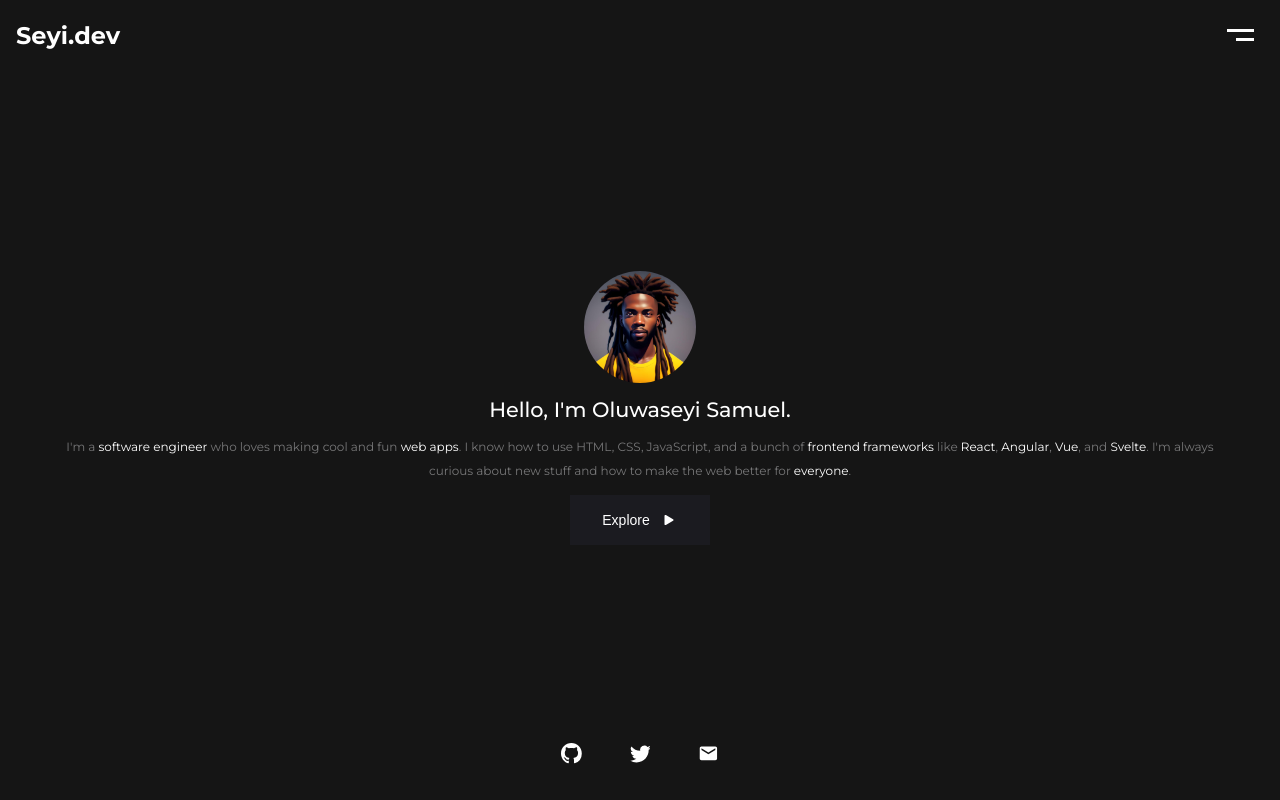
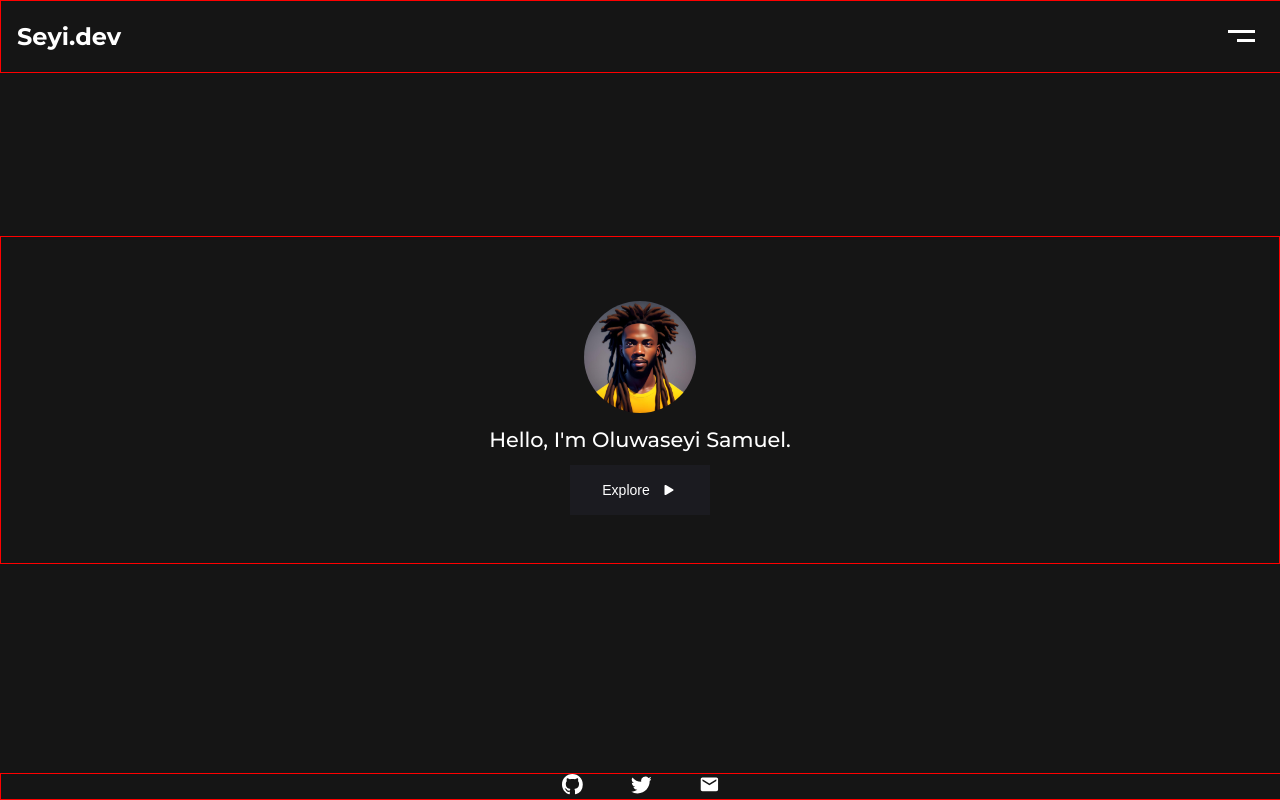
Before and after one commit to Seyi-dev1/Portfolio, a Next.js app: page / in a window 1280 px wide. Built offline with nearby package versions, Linux system fonts and the light colour scheme.

Commit message:
more UI changes

```diff
--- a/app/components/responsive home/ResponsiveBio.jsx
+++ b/app/components/responsive home/ResponsiveBio.jsx
@@ -1,4 +1,3 @@
-"use client";
 import styles from "./responsiveBio.module.scss";
 import avatar2 from "../../../assets/fotor-ai-2023060322410.jpg";
 import { BsGithub } from "react-icons/bs";
@@ -6,34 +5,9 @@ import { BsArrowUpRight } from "react-icons/bs";
 import { BsTwitter, BsFillPlayFill } from "react-icons/bs";
 import { MdEmail } from "react-icons/md";
 import Image from "next/image";
-import { useEffect, useState } from "react";
 import Link from "next/link";
 
 const ResponsiveBio = () => {
-  const [width, setWidth] = useState(1300);
-
-  useEffect(() => {
-    const handleWindowResize = () => {
-      setWidth(window.innerWidth);
-    };
-    window.addEventListener("resize", handleWindowResize);
-
-    function preventScroll(e) {
-      e.preventDefault();
-      e.stopPropagation();
-
-      return false;
-    }
-    width > 1200 &&
-      document.querySelector("#bio").addEventListener("wheel", preventScroll, {
-        passive: false,
-      });
-
-    return () => {
-      window.removeEventListener("resize", handleWindowResize);
-    };
-  });
-
   return (
     <div className={styles.home}>
       <div className={styles.container}>
@@ -43,14 +17,14 @@ const ResponsiveBio = () => {
               <Image src={avatar2} alt="avatar" />
             </div>
             <h1 className={styles.greeting}>Hello, I'm Oluwaseyi Samuel.</h1>
-            <p className={styles.intro}>
+            {/* <p className={styles.intro}>
               I'm a <span>software engineer</span> who loves making cool and fun{" "}
               <span>web apps</span>. I know how to use HTML, CSS, JavaScript,
               and a bunch of <span>frontend frameworks</span> like{" "}
               <span>React</span>, <span>Angular</span>, <span>Vue</span>, and{" "}
               <span>Svelte</span>. I'm always curious about new stuff and how to
               make the web better for <span>everyone</span>.
-            </p>
+            </p> */}
             <div className={styles.explorebtn}>
               <Link href={"/work"}>
                 <button>
--- a/app/globals.module.scss
+++ b/app/globals.module.scss
@@ -5,19 +5,16 @@
   box-sizing: border-box;
   display: grid;
   height: 100vh;
-  // align-content: center;
-  // overflow: hidden;
+  overflow-x: hidden;
 
   .socials {
     display: none;
-    // margin-top: 6rem;
-    // margin-bottom: 2rem;
     gap: 6rem;
-    // align-items: center;
     justify-content: center;
     position: absolute;
-    bottom: 2rem;
+    bottom: 0rem;
     width: 100%;
+    border: 1px solid red;
     @media screen and (max-width: 1300px) {
       gap: 3rem;
       display: flex;
@@ -36,13 +33,10 @@
   }
 
   .nav {
-    // position: sticky;
-    // top: 0;
-    // background-color: #21212f;
     position: absolute;
     top: 0;
     width: 100%;
-    // background-color: #151515;
+    border: 1px solid red;
   }
 }
 .layout {
@@ -53,6 +47,7 @@
   grid-template-columns: repeat(2, 1fr);
   gap: 4rem;
   color: #fff;
+  border: 1px solid red;
   @media screen and (max-width: 1300px) {
     padding: 0rem 3rem;
     grid-template-columns: 1fr;
```
